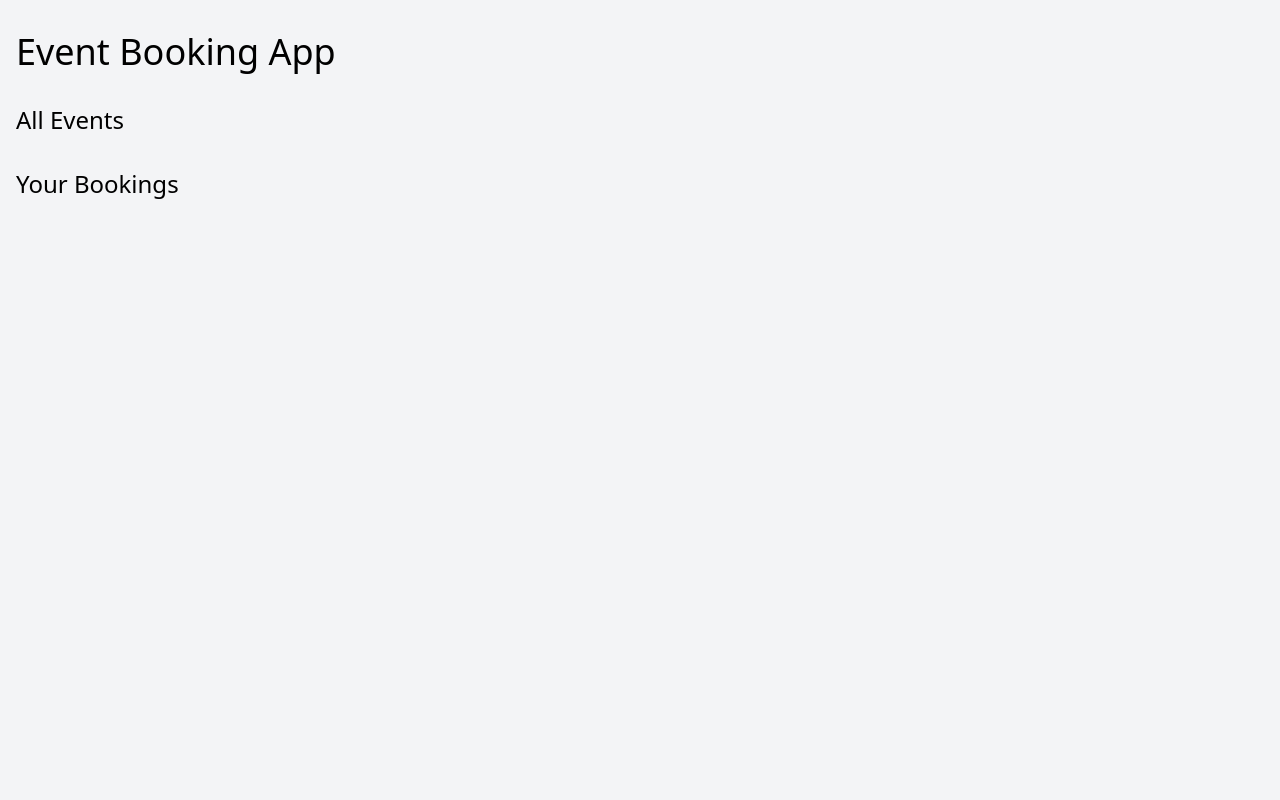
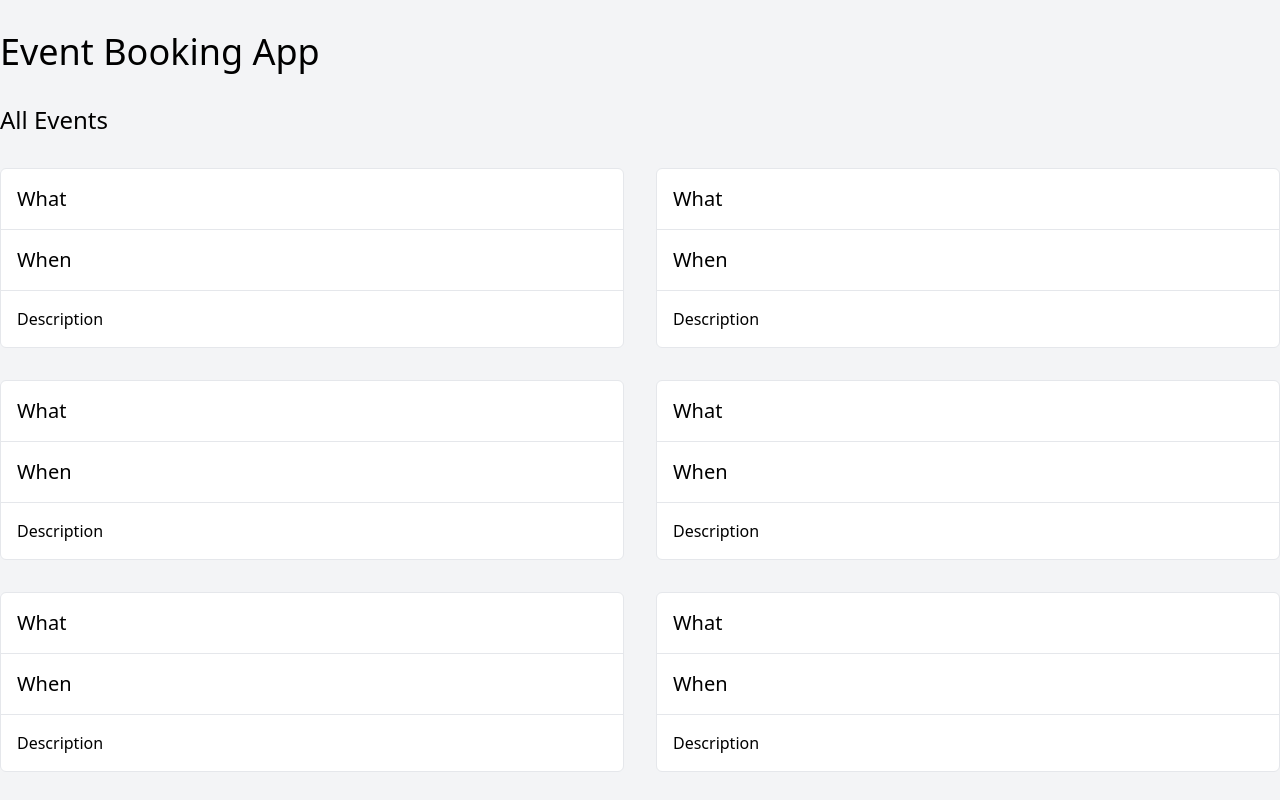
Before and after one commit to filipivanovic/event-booking, a Vue app: page / in a window 1280 px wide. Shown: the top 800 px of the page. Built offline with nearby package versions, Linux system fonts and the light colour scheme.

Commit message:
design added to event card component

```diff
--- a/src/App.vue
+++ b/src/App.vue
@@ -1,7 +1,13 @@
+<script setup>
+import EventCard from '@/components/EventCard.vue'
+</script>
 <template>
-  <main class="container mx-4 my-8 space-y-8">
+  <main class="container mx-auto my-8 space-y-8">
     <h1 class="text-4xl font-medium">Event Booking App</h1>
     <h2 class="text-2xl font-medium">All Events</h2>
+    <section class="grid grid-cols-2 gap-8">
+      <EventCard v-for="i in 8" :key="i" />
+    </section>
     <h2 class="text-2xl font-medium">Your Bookings</h2>
   </main>
 </template>
--- /dev/null
+++ b/src/components/EventCard.vue
@@ -0,0 +1,15 @@
+<script setup>
+
+</script>
+
+<template>
+  <div class="border border-gray-200 bg-white rounded-md">
+    <h3 class="p-4 font-medium text-xl border-b border-gray-200">What</h3>
+    <p class="p-4 font-medium text-xl border-b border-gray-200">When</p>
+    <p class="p-4">Description</p>
+  </div>
+</template>
+
+<style scoped>
+
+</style>
```
